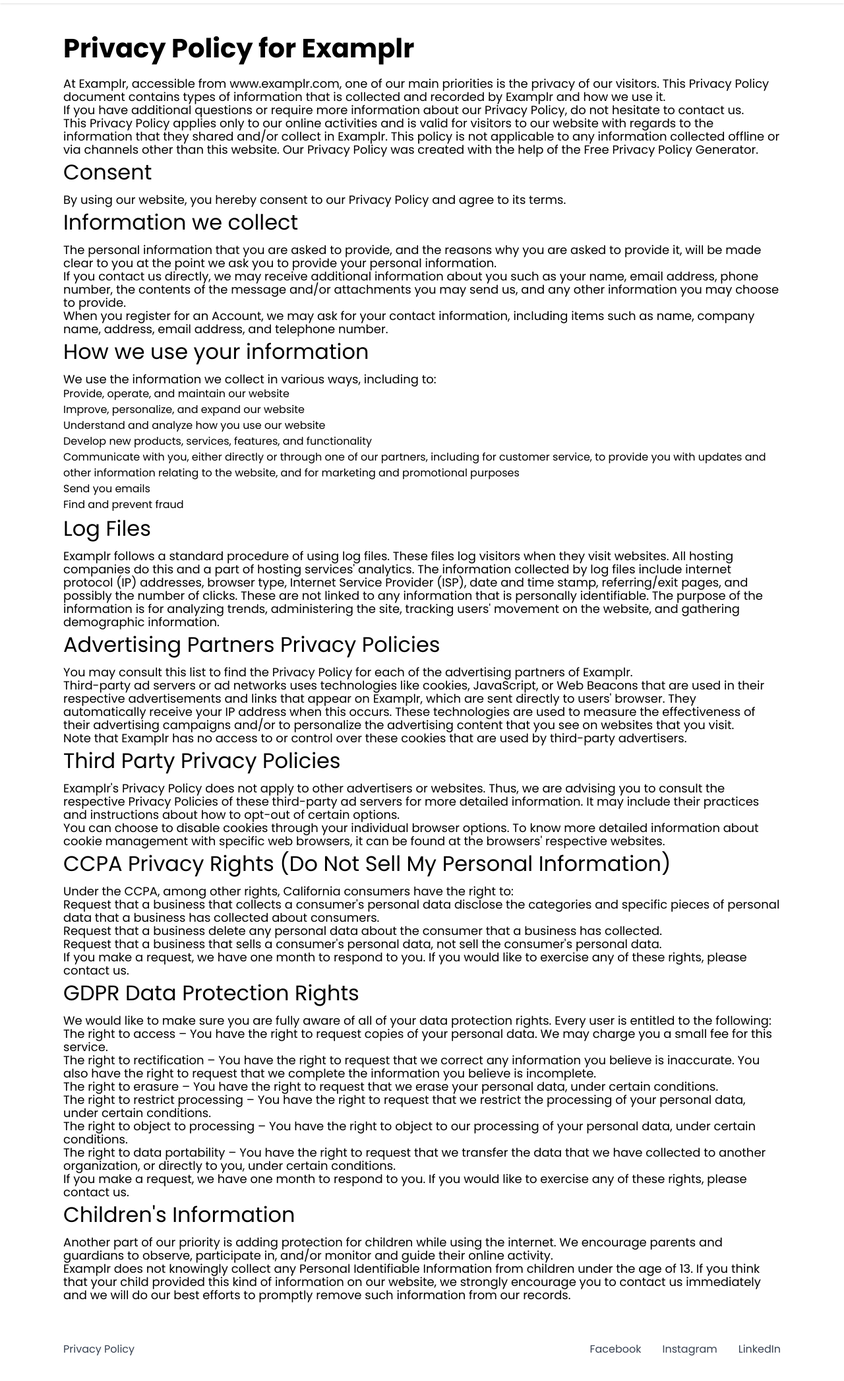
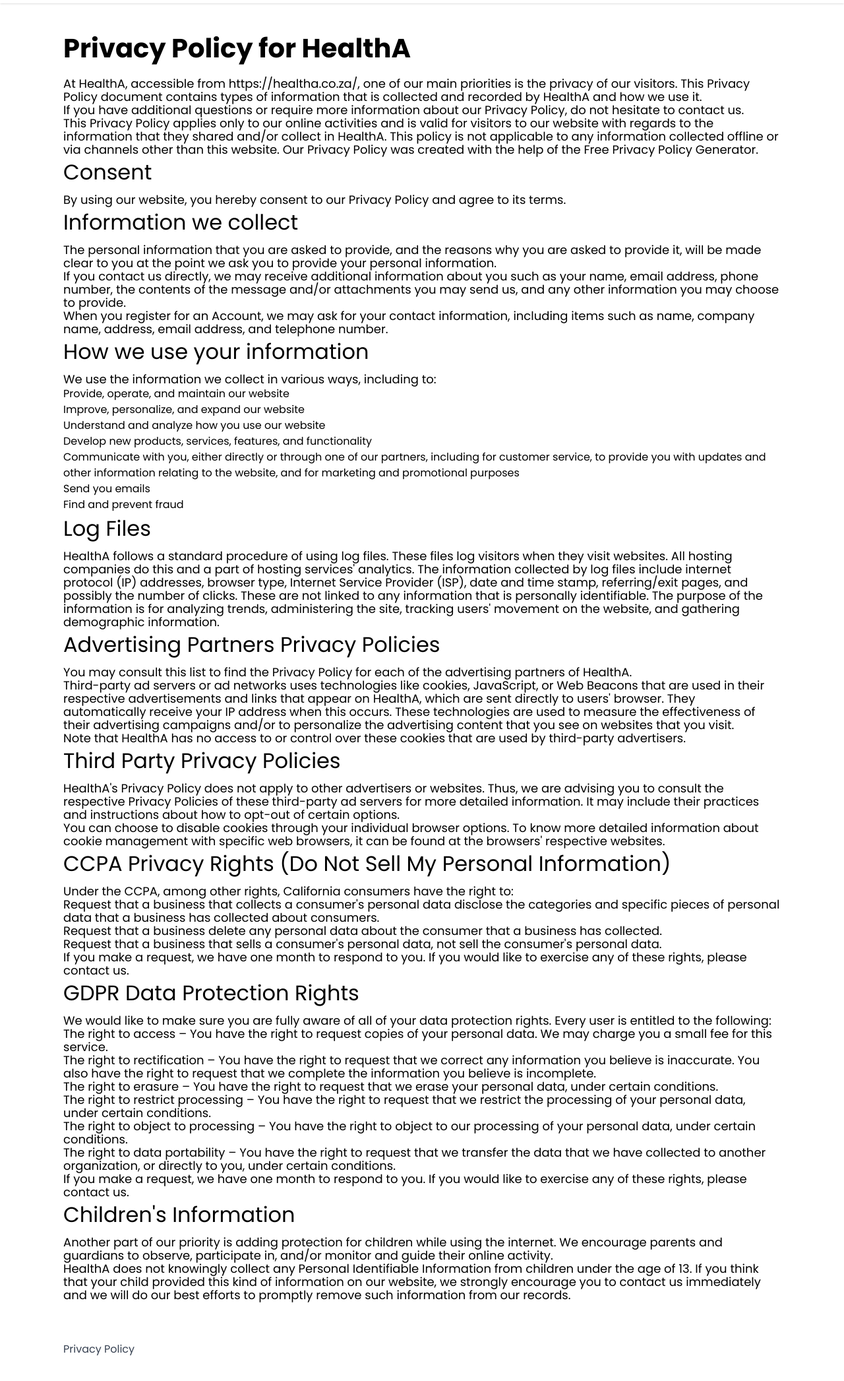
Before and after one commit to clintsayshi/healtha-src, a website: page public/privacy.html in a window 1280 px wide. Shown: the part 75-2168 px from the top of the page at 66% size. Drawn offline with nearby package versions, Linux system fonts and the light colour scheme; files that its build step writes are made by us from their sources; files whose address does not match are found by name.

Commit message:
added more relevant data

```diff
--- a/public/privacy.html
+++ b/public/privacy.html
@@ -10,13 +10,15 @@
       href="https://fonts.googleapis.com/css2?family=Poppins:ital,wght@0,100;0,200;0,300;0,400;0,500;0,600;0,700;0,800;0,900;1,100;1,200;1,300;1,400;1,500;1,600;1,700;1,800;1,900&display=swap"
       rel="stylesheet"
     />
-    <link rel="stylesheet" href="tailwind.css" />
-    <link rel="stylesheet" href="style.css" />
-    <script
-      defer
-      src="https://unpkg.com/alpinejs@3.x.x/dist/cdn.min.js"
-    ></script>
-    <script defer src="./app.js"></script>
+    <link
+      rel="stylesheet"
+      href="https://fonts.googleapis.com/css2?family=Material+Symbols+Outlined:opsz,wght,FILL,GRAD@20..48,100..700,0..1,-50..200"
+    />
+    <link rel="stylesheet" href="./css/swiper.min.css" />
+    <script defer src="./js/swiper-bundle.min.js"></script>
+    <script defer src="./js/app.js"></script>
+    <link rel="stylesheet" href="./css/tailwind.css" />
+    <link rel="stylesheet" href="./css/style.css" />
     <title>Privacy Policy - HealthA</title>
   </head>
   <body>
@@ -118,13 +120,13 @@
     </header>
     <main class="privacy-content my-5">
       <section class="container py-5">
-        <h1>Privacy Policy for Examplr</h1>
+        <h1>Privacy Policy for HealthA</h1>
 
         <p>
-          At Examplr, accessible from www.examplr.com, one of our main
+          At HealthA, accessible from https://healtha.co.za/, one of our main
           priorities is the privacy of our visitors. This Privacy Policy
           document contains types of information that is collected and recorded
-          by Examplr and how we use it.
+          by HealthA and how we use it.
         </p>
 
         <p>
@@ -135,7 +137,7 @@
         <p>
           This Privacy Policy applies only to our online activities and is valid
           for visitors to our website with regards to the information that they
-          shared and/or collect in Examplr. This policy is not applicable to any
+          shared and/or collect in HealthA. This policy is not applicable to any
           information collected offline or via channels other than this website.
           Our Privacy Policy was created with the help of the
           <a href="https://www.privacypolicygenerator.info/"
@@ -191,7 +193,7 @@
         <h2>Log Files</h2>
 
         <p>
-          Examplr follows a standard procedure of using log files. These files
+          HealthA follows a standard procedure of using log files. These files
           log visitors when they visit websites. All hosting companies do this
           and a part of hosting services' analytics. The information collected
           by log files include internet protocol (IP) addresses, browser type,
@@ -206,13 +208,13 @@
 
         <p>
           You may consult this list to find the Privacy Policy for each of the
-          advertising partners of Examplr.
+          advertising partners of HealthA.
         </p>
 
         <p>
           Third-party ad servers or ad networks uses technologies like cookies,
           JavaScript, or Web Beacons that are used in their respective
-          advertisements and links that appear on Examplr, which are sent
+          advertisements and links that appear on HealthA, which are sent
           directly to users' browser. They automatically receive your IP address
           when this occurs. These technologies are used to measure the
           effectiveness of their advertising campaigns and/or to personalize the
@@ -220,14 +222,14 @@
         </p>
 
         <p>
-          Note that Examplr has no access to or control over these cookies that
+          Note that HealthA has no access to or control over these cookies that
           are used by third-party advertisers.
         </p>
 
         <h2>Third Party Privacy Policies</h2>
 
         <p>
-          Examplr's Privacy Policy does not apply to other advertisers or
+          HealthA's Privacy Policy does not apply to other advertisers or
           websites. Thus, we are advising you to consult the respective Privacy
           Policies of these third-party ad servers for more detailed
           information. It may include their practices and instructions about how
@@ -313,7 +315,7 @@
         </p>
 
         <p>
-          Examplr does not knowingly collect any Personal Identifiable
+          HealthA does not knowingly collect any Personal Identifiable
           Information from children under the age of 13. If you think that your
           child provided this kind of information on our website, we strongly
           encourage you to contact us immediately and we will do our best
```
